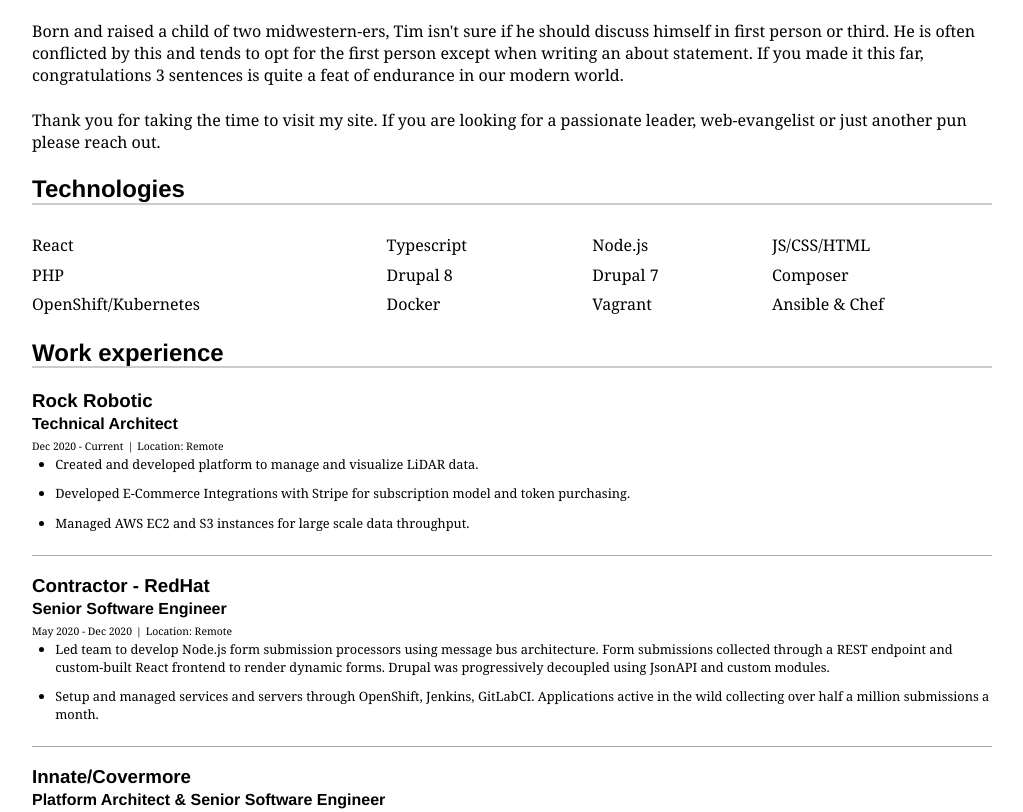
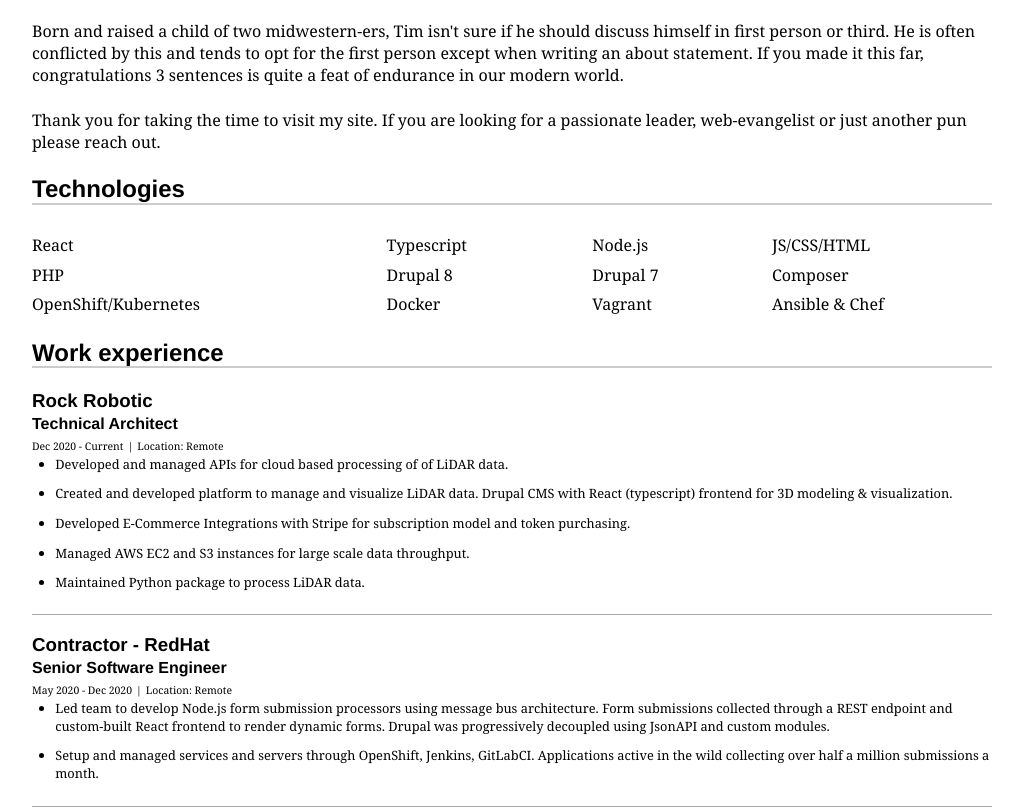
Before and after one commit to timodwhit/site, a Gatsby site: page /about in a window 1280 px wide. Shown: the part 220-1032 px from the top of the page, without its empty margins (128-1151 px from the left). Built offline with nearby package versions, Linux system fonts and the light colour scheme; Gatsby itself is replaced by a stand-in of ours; some packages are replaced by stand-ins of ours; what typography-theme-moraga would draw is missing.

Commit message:
Added More information.

```diff
--- a/content/work/rock_rockrobotic.md
+++ b/content/work/rock_rockrobotic.md
@@ -8,6 +8,8 @@
 order: 40
 ---
 
-- Created and developed platform to manage and visualize LiDAR data.
+- Developed and managed APIs for cloud based processing of of LiDAR data.
+- Created and developed platform to manage and visualize LiDAR data. Drupal CMS with React (typescript) frontend for 3D modeling & visualization.
 - Developed E-Commerce Integrations with Stripe for subscription model and token purchasing.
 - Managed AWS EC2 and S3 instances for large scale data throughput.
+- Maintained Python package to process LiDAR data.
```
